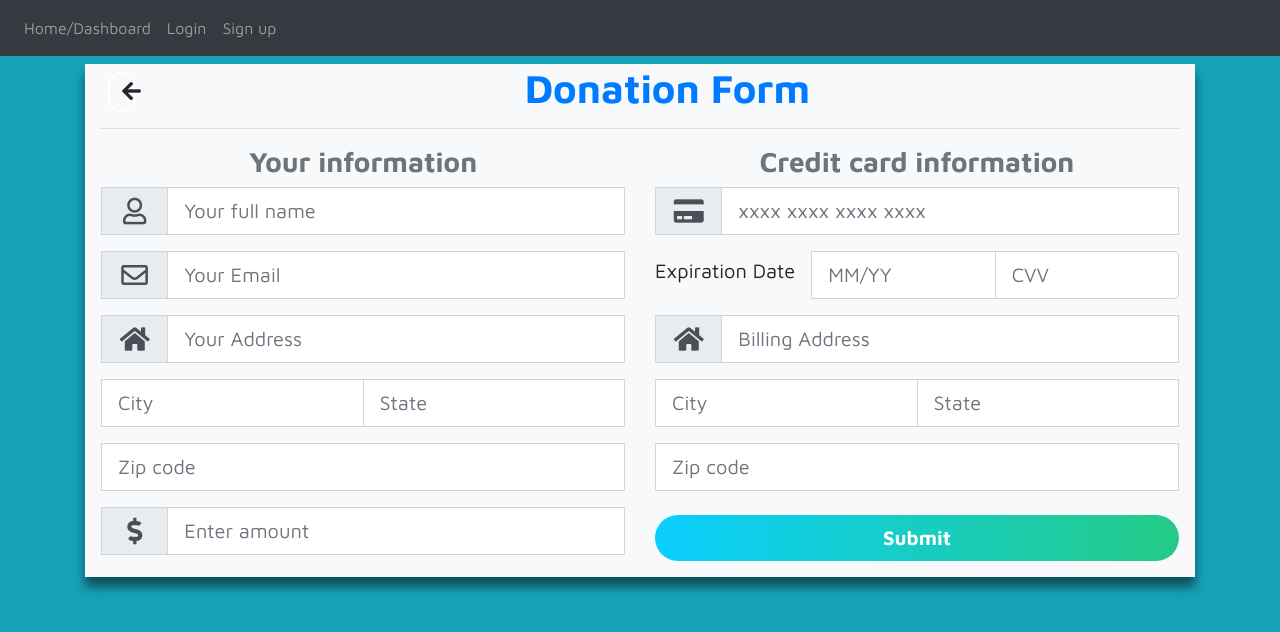
After one commit to tdctkz/CS451R, a Flask app: page /dona_form in a window 1280 px wide. The commit adds this page. Shown: the top 632 px of the page. Run offline with Flask 2, Linux system fonts and the light colour scheme; some libraries are stand-ins or nearby versions.

Commit message:
design change

```diff
--- a/app.py
+++ b/app.py
@@ -99,6 +99,11 @@ def update(id):
     else:
         return render_template("update.html", form=form, name_to_update = name_to_update, id=id)
 
+#Create donation form page
+@app.route('/dona_form')
+def donation_form():
+    return render_template("donation_form.html")
+
 @app.route('/delete/<int:id>')
 @login_required
 def delete(id):
--- a/static/style.css
+++ b/static/style.css
@@ -5,10 +5,6 @@
     padding: 0;
     box-sizing: border-box;
     font-family: "Maven Pro", sans-serif;
-}
-
-body {
-    background-color: lightsteelblue;
 }
 
 .myColor {
--- a/templates/base.html
+++ b/templates/base.html
@@ -14,7 +14,7 @@
   <title>{% block title %}Home{% endblock %}</title>
 </head>
 
-<body>
+<body class="bg-info">
   {% include 'navbar.html' %}
 
   {% block content %}
--- /dev/null
+++ b/templates/donation_form.html
@@ -0,0 +1,113 @@
+{% extends "base.html" %} {% block title %}Donation Form{% endblock %} {% block
+content %}
+
+
+<div class="container mt-2">
+    <!-- Donation form start-->
+    <div class="col-lg-12 my-auto myShadow bg-light">
+        <div class="float-left ml-2 mt-2">
+            <a href="{{url_for('home')}}"><button class="btn myLinkBtn"><i
+                        class="fas fa-arrow-left fa-lg"></i></button></a>
+        </div>
+        <h1 class="text-center font-weight-bold text-primary">Donation Form</h1>
+        <hr class="my-3" />
+        <div class="row">
+            <form action="#" method="POST" class="px-3" id="register-form">
+                <div class="row">
+                    <div class="col-lg-6">
+                        <h3 class="text-center font-weight-bold text-secondary">Your information</h3>
+                        <div class="input-group input-group-lg form-group">
+                            <div class="input-group-prepend">
+                                <span class="input-group-text rounded-0"><i class="far fa-user fa-lg fa-fw"></i></span>
+                            </div>
+                            <input type="text" id="name" name="name" class="form-control rounded-0"
+                                placeholder="Your full name" required />
+                        </div>
+                        <div class="input-group input-group-lg form-group">
+                            <div class="input-group-prepend">
+                                <span class="input-group-text rounded-0"><i
+                                        class="far fa-envelope fa-lg fa-fw"></i></span>
+                            </div>
+                            <input type="email" id="remail" name="email" class="form-control rounded-0"
+                                placeholder="Your Email" required />
+                        </div>
+                        <div class="input-group input-group-lg form-group">
+                            <div class="input-group-prepend">
+                                <span class="input-group-text rounded-0"><i class="fas fa-home fa-lg fa-fw"></i></span>
+                            </div>
+                            <input type="address" id="address" name="address" class="form-control rounded-0"
+                                placeholder="Your Address" required />
+                        </div>
+                        <div class="input-group input-group-lg form-group">
+                            <input type="string" id="city" name="city" class="form-control rounded-0" minlength="3"
+                                placeholder="City" required />
+                            <input type="string" id="state" name="state" class="form-control rounded-0" minlength="3"
+                                placeholder="State" required />
+                        </div>
+                        <div class="input-group input-group-lg form-group">
+                            <input type="number" id="zipcode" name="zipcode" class="form-control rounded-0"
+                                minlength="3" placeholder="Zip code" required />
+                        </div>
+                        <div class="input-group input-group-lg form-group">
+                            <div class="input-group-prepend">
+                                <span class="input-group-text rounded-0"><i
+                                        class="fas fa-dollar-sign fa-lg fa-fw"></i></span>
+                            </div>
+                            <input type="number" id="amount" name="amount" class="form-control rounded-0"
+                                placeholder="Enter amount" required />
+                        </div>
+
+                    </div>
+                    <div class="col-lg-6">
+                        <h3 class="text-center font-weight-bold text-secondary">Credit card information</h3>
+                        <div class="input-group input-group-lg form-group">
+                            <div class="input-group-prepend">
+                                <span class="input-group-text rounded-0"><i
+                                        class="fas fa-credit-card fa-lg fa-fw"></i></span>
+                            </div>
+                            <input for="card-number" type="tel" id="credit-number" name="credit"
+                                class="form-control card-number rounded-0" placeholder="xxxx xxxx xxxx xxxx"
+                                pattern="[0-9]*" inputmode="numeric" maxlength="16" required />
+                        </div>
+                        <div class="input-group input-group-lg form-group">
+                            <label class="h5 font-weight-normal mr-3 mt-2" for="card-number">Expiration
+                                Date</label>
+                            <input for="card-number" placeholder="MM/YY" pattern="[0-9]*" type="text"
+                                class="form-control card-expiration" id="card-expiration" required />
+                            <input for="card-number" placeholder="CVV" pattern="[0-9]*" type="text"
+                                class="form-control card-cvv" id="cvv" required />
+                        </div>
+                        <div class="input-group input-group-lg form-group">
+                            <div class="input-group-prepend">
+                                <span class="input-group-text rounded-0"><i class="fas fa-home fa-lg fa-fw"></i></span>
+                            </div>
+                            <input type="address" id="address" name="address" class="form-control rounded-0"
+                                placeholder="Billing Address" required />
+                        </div>
+                        <div class="input-group input-group-lg form-group">
+
+                            <input type="string" id="city" name="city" class="form-control rounded-0" minlength="3"
+                                placeholder="City" required />
+                            <input type="string" id="state" name="state" class="form-control rounded-0" minlength="3"
+                                placeholder="State" required />
+                        </div>
+                        <div class="input-group input-group-lg form-group">
+                            <input type="number" id="zipcode" name="zipcode" class="form-control rounded-0"
+                                minlength="3" placeholder="Zip code" required />
+                        </div>
+                        <div class="form-group mt-4">
+                            <input type="submit" id="register-btn" value="Submit"
+                                class="btn btn-primary btn-lg btn-block myBtn" />
+                        </div>
+                    </div>
+                </div>
+            </form>
+        </div>
+    </div>
+</div>
+</div>
+<!-- Donation Form End -->
+</div>
+</body>
+
+{% endblock %}
--- a/templates/home.html
+++ b/templates/home.html
@@ -19,10 +19,9 @@
                 <tr>
 
                     <td>{{our_user.name }}</td>
-                    <td>{{our_user.username }}</td>
                     <td>{{ our_user.email }}</td>
-                    <td><a href="{{ url_for('update', id=our_user.id)}}">$ {{ our_user.fund_amount }}</a></td>
-                    <td>{{ our_user.password}}</td>
+                    <td><a href="{{ url_for('donation_form', id=our_user.id)}}">$ {{ our_user.fund_amount }}</a></td>
+
                 </tr>
                 {% endfor %}
             </tbody>
--- a/webforms.py
+++ b/webforms.py
@@ -6,7 +6,7 @@ from wtforms.validators import DataRequired, EqualTo, Length
 class LoginForm(FlaskForm):
     username = StringField("Username", validators=[DataRequired()])
     password = PasswordField("Password", validators=[DataRequired()])
-    submit = SubmitField("Submit")
+    submit = SubmitField("Login")
 
 
 # Create a  user form class
```
Also changed, not shown: templates/add_user.html (+11 -20 lines), fundraisers.db.
